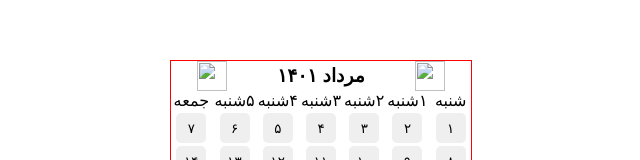
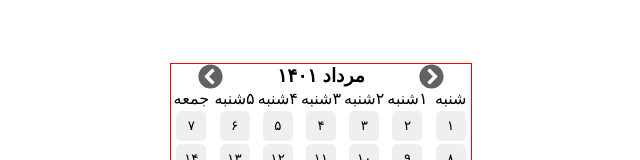
Before and after one commit to farshad-zare/date-picker, a website built with Vite: page src/index.html in a window 1280 px wide. Shown: the part 232-392 px from the top of the page, without its empty margins (319-959 px from the left). Built offline with nearby package versions, Linux system fonts and the light colour scheme; files whose address does not match are found by name.

Commit message:
fixed monthChanger icons

```diff
--- a/src/style.css
+++ b/src/style.css
@@ -50,3 +50,14 @@ body {
 .empty-day {
   opacity: 0;
 }
+
+#pre-month,
+#next-month {
+  width: 25px;
+  height: 25px;
+  fill: rgba(0, 0, 0, 0.616);
+}
+#pre-month:hover,
+#next-month:hover {
+  cursor: pointer;
+}
--- a/src/utils.js
+++ b/src/utils.js
@@ -29,6 +29,10 @@ const faShortWeek = [
   "۵شنبه",
   "جمعه",
 ];
+
+const leftArrowString = `<path d="M256 504C119 504 8 393 8 256S119 8 256 8s248 111 248 248-111 248-248 248zM142.1 273l135.5 135.5c9.4 9.4 24.6 9.4 33.9 0l17-17c9.4-9.4 9.4-24.6 0-33.9L226.9 256l101.6-101.6c9.4-9.4 9.4-24.6 0-33.9l-17-17c-9.4-9.4-24.6-9.4-33.9 0L142.1 239c-9.4 9.4-9.4 24.6 0 34z"/>`;
+
+const rightArrowString = `<path d="M256 8c137 0 248 111 248 248S393 504 256 504 8 393 8 256 119 8 256 8zm113.9 231L234.4 103.5c-9.4-9.4-24.6-9.4-33.9 0l-17 17c-9.4 9.4-9.4 24.6 0 33.9L285.1 256 183.5 357.6c-9.4 9.4-9.4 24.6 0 33.9l17 17c9.4 9.4 24.6 9.4 33.9 0L369.9 273c9.4-9.4 9.4-24.6 0-34z"/>`;
 
 function pNumStr2eInt(s) {
   const eStr = s.replace(/[۰-۹]/g, (d) => "۰۱۲۳۴۵۶۷۸۹".indexOf(d));
@@ -106,19 +110,36 @@ function addNulls(dayArr, locale, week) {
 }
 
 function createMonthChanger(date, locale, parent, dateHandler) {
+  const preArrow = document.createElementNS(
+    "http://www.w3.org/2000/svg",
+    "svg"
+  );
+  preArrow.setAttribute("id", "pre-month");
+  preArrow.setAttribute("viewBox", "0 0 512 512");
+
+  const nextArrow = document.createElementNS(
+    "http://www.w3.org/2000/svg",
+    "svg"
+  );
+  nextArrow.setAttribute("id", "next-month");
+  nextArrow.setAttribute("viewBox", "0 0 512 512");
+
+  const currentMonth = document.createElement("h3");
+  const monthChangerContainer = document.createElement("div");
+  monthChangerContainer.classList.add("month-changer");
   const newDate = new Date(date);
   const changerString = date.toLocaleDateString(locale, {
     month: "long",
     year: "numeric",
   });
 
-  const monthChangerContainer = document.createElement("div");
-  monthChangerContainer.classList.add("month-changer");
+  preArrow.innerHTML = leftArrowString;
+  nextArrow.innerHTML = rightArrowString;
+  currentMonth.innerText = changerString;
 
-  monthChangerContainer.innerHTML = `
-  <img id="pre-month" src="public/back-p.png" style="width:30px; height:30px">
-  <h3>${changerString}</h3>
-  <img id="next-month" src="public/back-p.png" style="width:30px; height:30px">`;
+  monthChangerContainer.append(preArrow);
+  monthChangerContainer.append(currentMonth);
+  monthChangerContainer.append(nextArrow);
 
   const preMonth = monthChangerContainer.querySelector("#pre-month");
   preMonth.addEventListener("click", () => {
```
Also changed, not shown: src/chevron-circle-left.svg (deleted), src/chevron-circle-right.svg (deleted).
